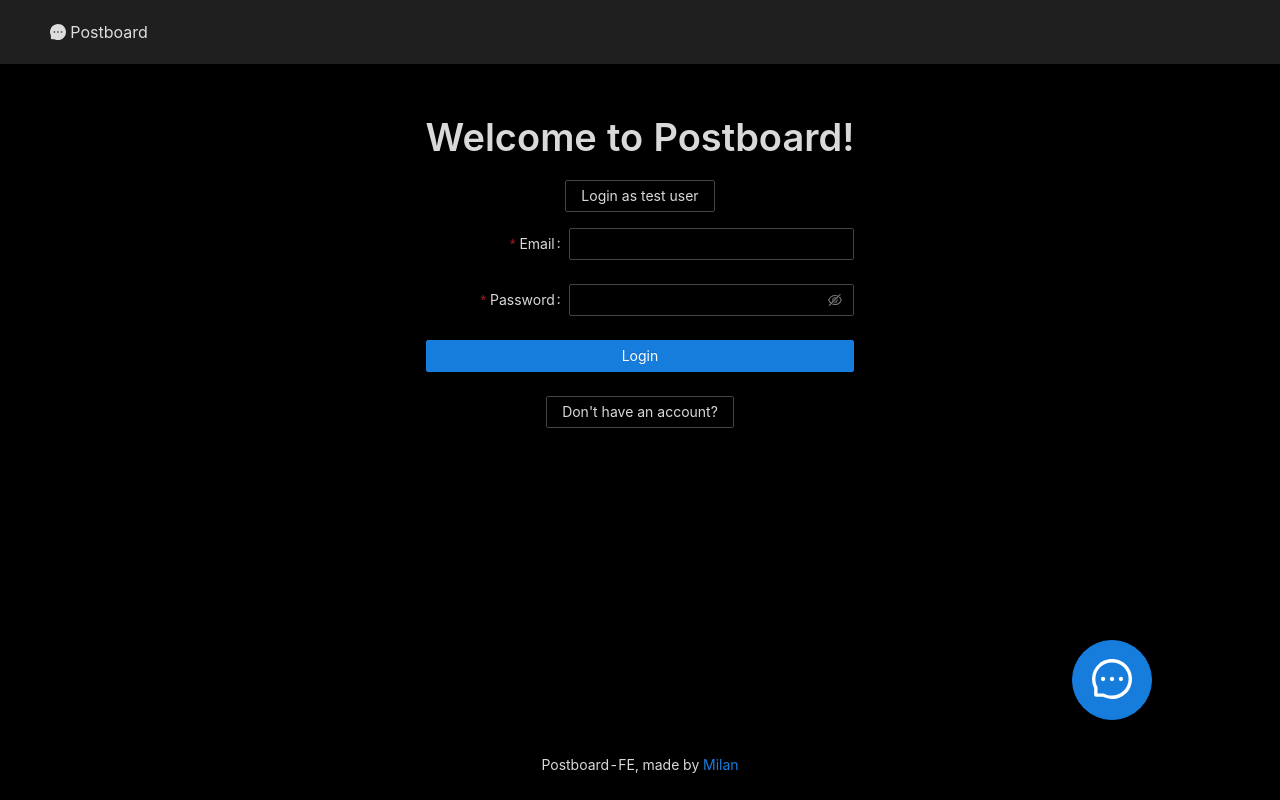
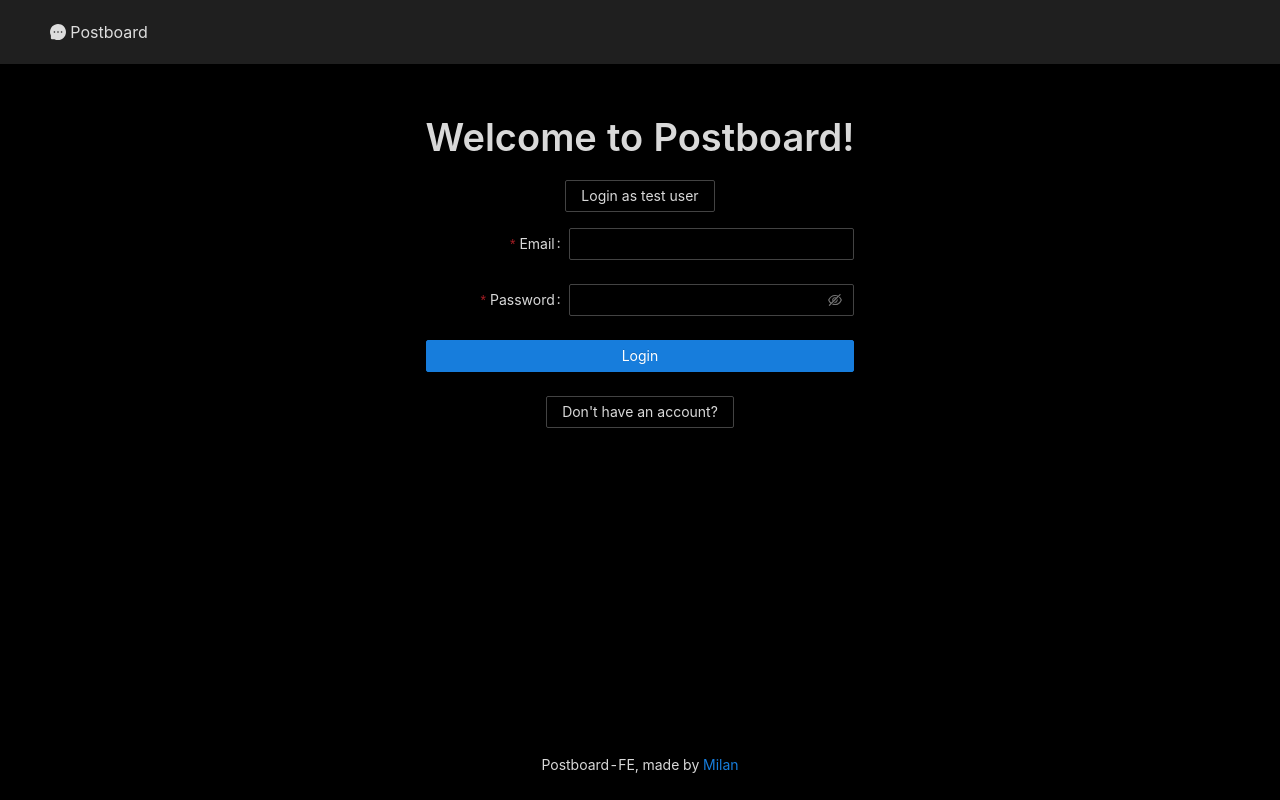
Before and after one commit to Mazed4D/postboard-fe, a React (Create React App) app: page / in a window 1280 px wide. Built offline with nearby package versions, Linux system fonts and the light colour scheme.

Commit message:
add post button and menu button no longer appear when unauthenticated

```diff
--- a/src/components/layout/LayoutComp.js
+++ b/src/components/layout/LayoutComp.js
@@ -53,7 +53,7 @@ const LayoutComp = () => {
 						logoutHandler={logoutHandler}
 					/>
 				)}
-				{!isDesktopOrLaptop && (
+				{!isDesktopOrLaptop && isLoggedIn && (
 					<>
 						<Menu mode='horizontal' theme='dark'>
 							<Menu.Item
@@ -91,11 +91,15 @@ const LayoutComp = () => {
 			<Footer style={{ textAlign: 'center' }}>
 				Postboard-FE, made by <a href='https://github.com/Mazed4d'>Milan</a>
 			</Footer>
-			<PostButton
-				isDesktopOrLaptop={isDesktopOrLaptop}
-				onClick={() => setOpenModal(true)}
-			/>
-			<PostModal visible={openModal} close={() => setOpenModal(false)} />
+			{isLoggedIn && (
+				<>
+					<PostButton
+						isDesktopOrLaptop={isDesktopOrLaptop}
+						onClick={() => setOpenModal(true)}
+					/>
+					<PostModal visible={openModal} close={() => setOpenModal(false)} />
+				</>
+			)}
 		</Layout>
 	);
 };
```
